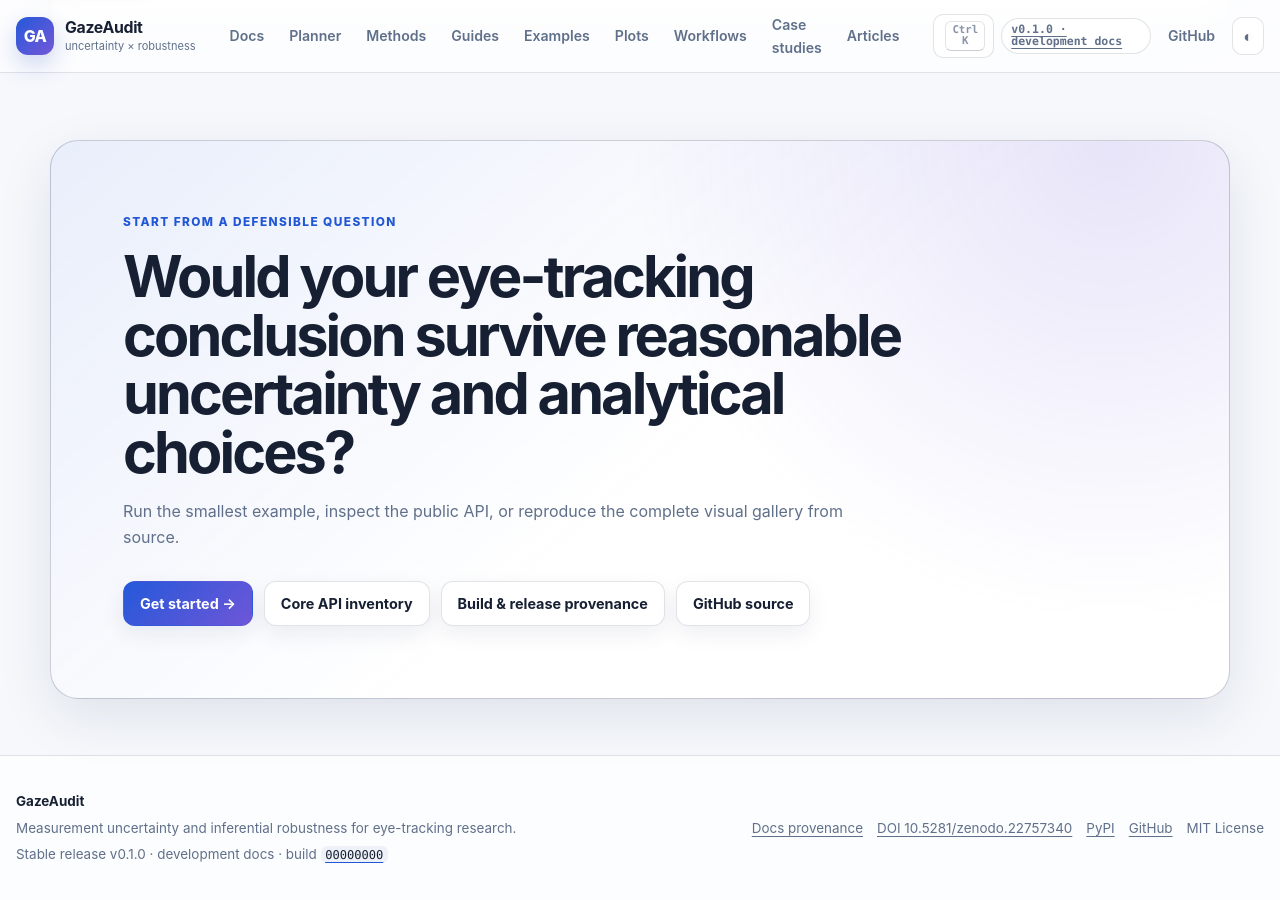
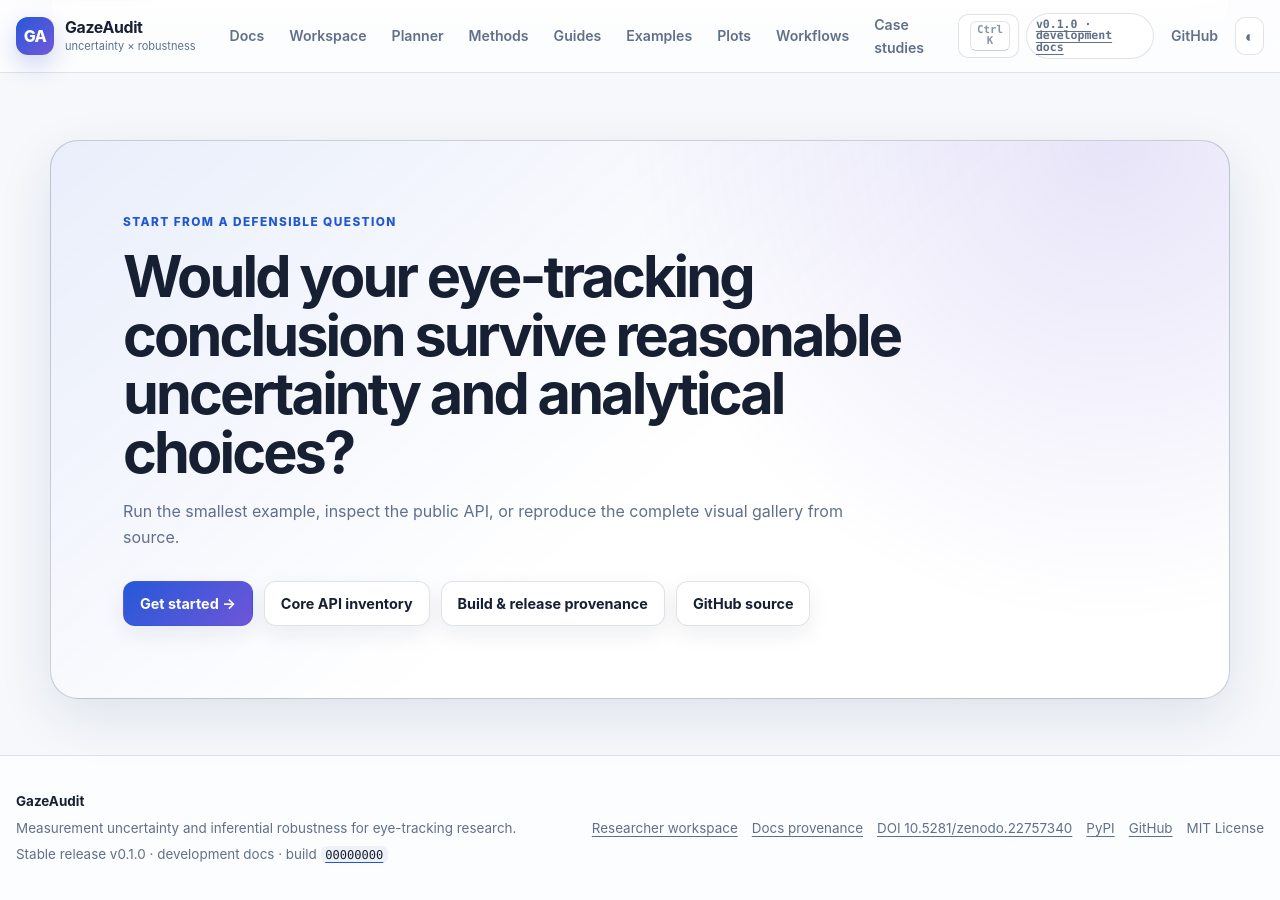
Before and after one commit to stefanosbalaskas/GazeAudit, a Jekyll site: the page built from index.md, in a window 1280 px wide and 900 px high, scrolled down 5357 px. Built offline with Jekyll 4.4.1, drawn with Linux system fonts in a browser that asks for light colours.

Commit message:
docs: surface researcher workspace in navigation

```diff
--- a/_layouts/default.html
+++ b/_layouts/default.html
@@ -52,6 +52,7 @@
 
       <nav class="top-nav" aria-label="Primary">
         <a href="{{ '/docs/' | relative_url }}">Docs</a>
+        <a href="{{ '/docs/workspace/' | relative_url }}">Workspace</a>
         <a href="{{ '/docs/planner/' | relative_url }}">Planner</a>
         <a href="{{ '/docs/methods/' | relative_url }}">Methods</a>
         <a href="{{ '/docs/guides/' | relative_url }}">Guides</a>
@@ -59,7 +60,6 @@
         <a href="{{ '/docs/plots/' | relative_url }}">Plots</a>
         <a href="{{ '/docs/workflows/' | relative_url }}">Workflows</a>
         <a href="{{ '/docs/case-studies/' | relative_url }}">Case studies</a>
-        <a href="{{ '/docs/articles/' | relative_url }}">Articles</a>
       </nav>
 
       <div class="header-actions">
@@ -76,6 +76,7 @@
     <nav id="mobile-menu" class="mobile-menu" data-mobile-menu aria-label="Mobile navigation" hidden>
       <button class="mobile-search" type="button" data-search-open>Search documentation</button>
       <a href="{{ '/docs/' | relative_url }}">Documentation</a>
+      <a href="{{ '/docs/workspace/' | relative_url }}">Researcher workspace</a>
       <a href="{{ '/docs/planner/' | relative_url }}">Audit planner</a>
       <a href="{{ '/docs/methods/' | relative_url }}">Method explorer</a>
       <a href="{{ '/docs/guides/' | relative_url }}">Guides</a>
@@ -106,6 +107,7 @@
           <nav class="docs-nav" data-docs-nav>
             <p class="nav-label">Start</p>
             <a href="{{ '/docs/' | relative_url }}">Documentation hub</a>
+            <a href="{{ '/docs/workspace/' | relative_url }}">Researcher workspace</a>
             <a href="{{ '/docs/getting-started/' | relative_url }}">Getting started</a>
             <a href="{{ '/docs/planner/' | relative_url }}">Audit planner</a>
             <a href="{{ '/docs/methods/' | relative_url }}">Method explorer</a>
@@ -200,6 +202,7 @@
         <p class="footer-provenance">Stable release v{{ site.release_version }} · {{ site.docs_channel }} docs{% if site.github.build_revision %} · build <a href="https://github.com/stefanosbalaskas/GazeAudit/commit/{{ site.github.build_revision }}"><code>{{ docs_revision_short }}</code></a>{% endif %}</p>
       </div>
       <div class="footer-links">
+        <a href="{{ '/docs/workspace/' | relative_url }}">Researcher workspace</a>
         <a href="{{ '/docs/reference/site-provenance/' | relative_url }}">Docs provenance</a>
         <a href="https://doi.org/10.5281/zenodo.22757340">DOI 10.5281/zenodo.22757340</a>
         <a href="https://pypi.org/project/gazeaudit/0.1.0/">PyPI</a>
```
